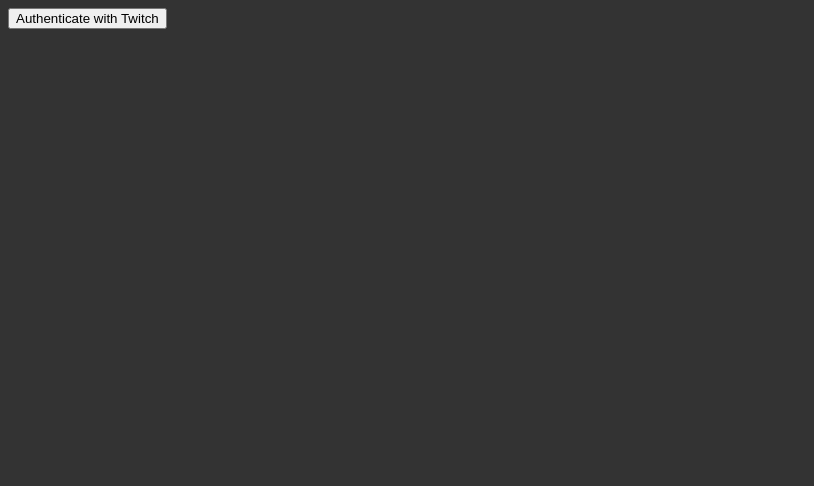
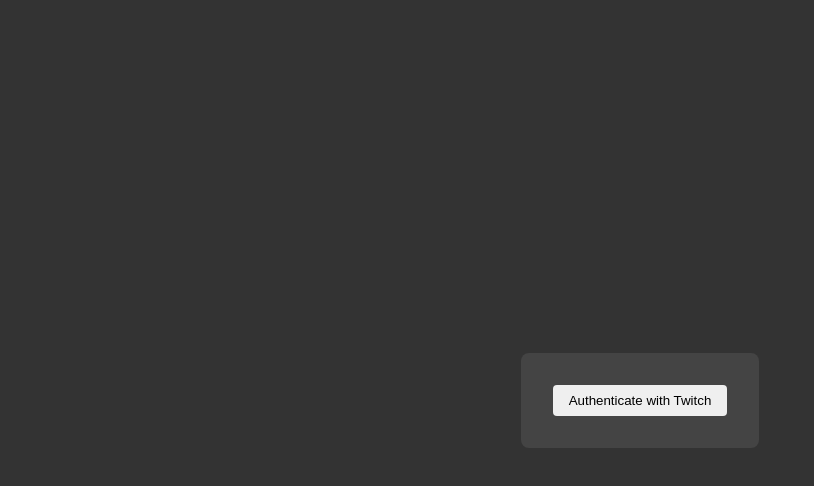
Before and after one commit to legumeabi/twitch-cw-command, a website built with Vite: page index.html in a window 1280 px wide. Shown: the whole page, without its empty margins (0-814 px from the left). Built offline with nearby package versions, Linux system fonts and the light colour scheme.

Commit message:
Center button

```diff
--- a/index.html
+++ b/index.html
@@ -9,6 +9,8 @@
     <script type="module" src="./src/main.ts" defer></script>
   </head>
   <body>
-    <button id="authButton">Authenticate with Twitch</button>
+    <div class="card">
+      <button id="authButton">Authenticate with Twitch</button>
+    </div>
   </body>
 </html>
--- a/src/style.css
+++ b/src/style.css
@@ -1,4 +1,21 @@
 body {
   background-color: #333;
   color: #fff;
+  margin: 0;
+  min-height: 100vh;
+  display: grid;
+  place-items: center;
 }
+
+.card {
+  background: #444;
+  padding: 2rem;
+  border-radius: 8px;
+}
+
+button {
+  padding: 0.5rem 1rem;
+  cursor: pointer;
+  border-radius: 0.25rem;
+  border: none;
+}
```
